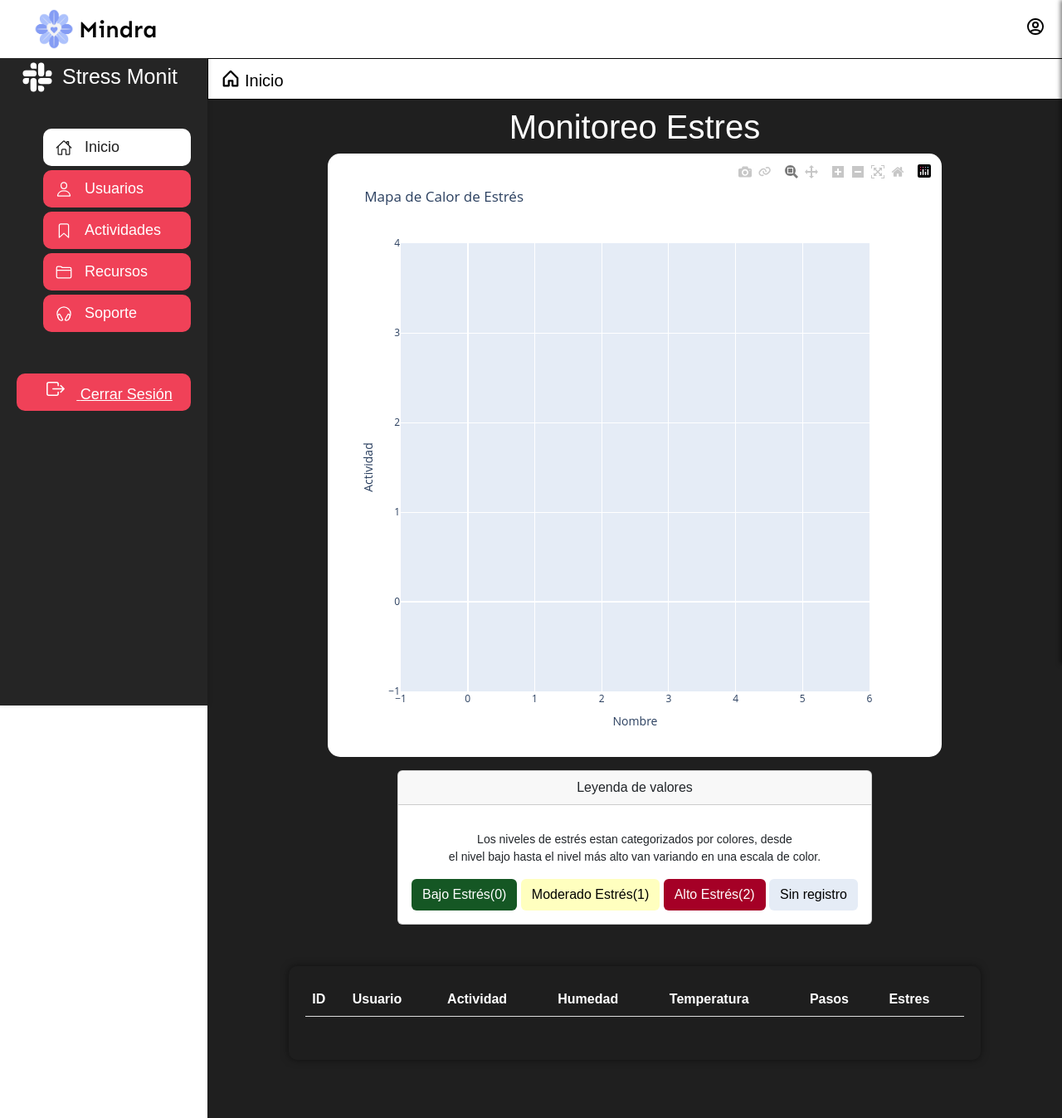
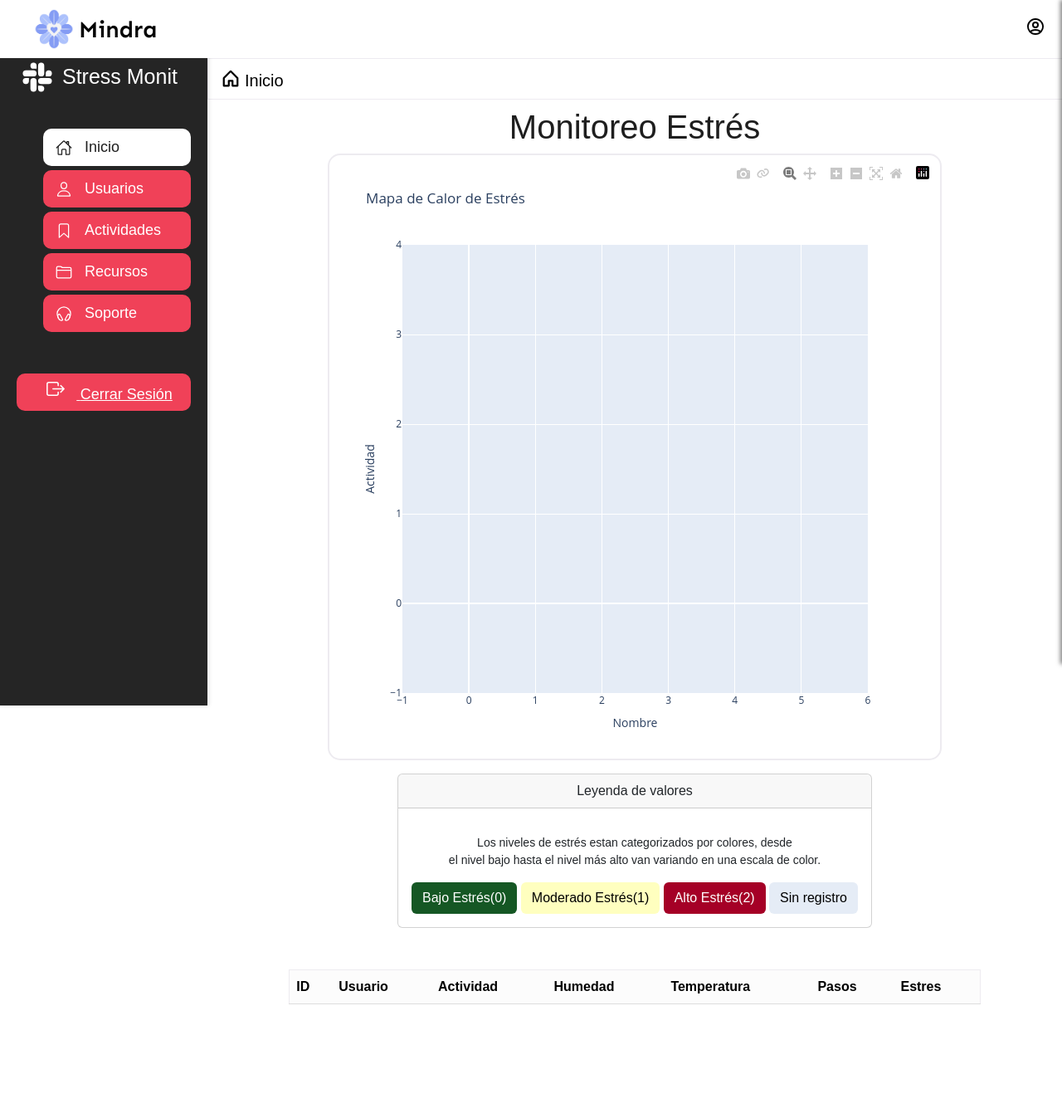
Before and after one commit to luisleon7677/-StressMonit_Project, a Flask app: page /inicio in a window 1280 px wide. Shown: the whole page at 83% size. After the commit the page ends 1210 px from the top, so only its background shows below. Run offline with Flask 3, Linux system fonts and the light colour scheme; the visitor is signed in with stand-in values (Sample User, id 1); data that the repository does not hold is empty; some libraries are stand-ins or nearby versions.

Commit message:
diseño seccion inicial completada

```diff
--- a/static/inicio.css
+++ b/static/inicio.css
@@ -1,12 +1,31 @@
 
+.Monitoreo-estres{
+    color: #1E1E1E;
+}
 .tabla-inicio{
-    background-color: #1E1E1E;
-    padding: 20px;
-    border-radius: 10px;
-    box-shadow: 0 0 10px rgba(0, 0, 0, 0.5);
+
+
+
+
     margin-bottom: 30px;
     width: 90%;
     margin-top: 50px;
+
+
+}
+.tabla-inicio th{
+    color:black;
+    font-weight: 700;
+}
+.tabla-inicio tr{
+    border: 1px solid #EDEBF0; /*COLOR DE LOS BORDES*/
+
+}
+#tablaBody td{
+    color: #1E1E1E;
+}
+#tablaInicio th{
+    background-color: #FCFCFC; /*COLOR DE LA CABEZERA*/
 }
 .estres-verde {
     background-color: #d4edda;
@@ -24,6 +43,7 @@
     width: 80%;
     background: white;
     border-radius: 15px;
+    border: 2px solid #EDEBF0;
 }
 .inicio{
     text-align: center;
--- a/static/styles.css
+++ b/static/styles.css
@@ -295,7 +295,7 @@ p a:hover {
 main{
     height: 100%;
     width: 100%;
-    background:#1f1f1f;
+    background:white;
 
     margin-left: 250px;
     padding: 20px;
@@ -520,7 +520,7 @@ th, td {
 }
 .barra-secundaria .nav-barra{
     display: flex;
-    border: 1px solid black;
+    border: 1px solid #EDEBF0;
     align-items: center;
     padding-left: 15px;
     height: 100%;
--- a/templates/inicio.html
+++ b/templates/inicio.html
@@ -5,7 +5,7 @@
 
 <div class="container-fluid inicio">
 
-  <h1>Monitoreo Estres</h1>
+  <h1 class="Monitoreo-estres">Monitoreo Estrés</h1>
 
   <div class="mapa-calor">
     <iframe src="{{ url_for('static', filename='heatmap_interactivo.html') }}"></iframe>
```
